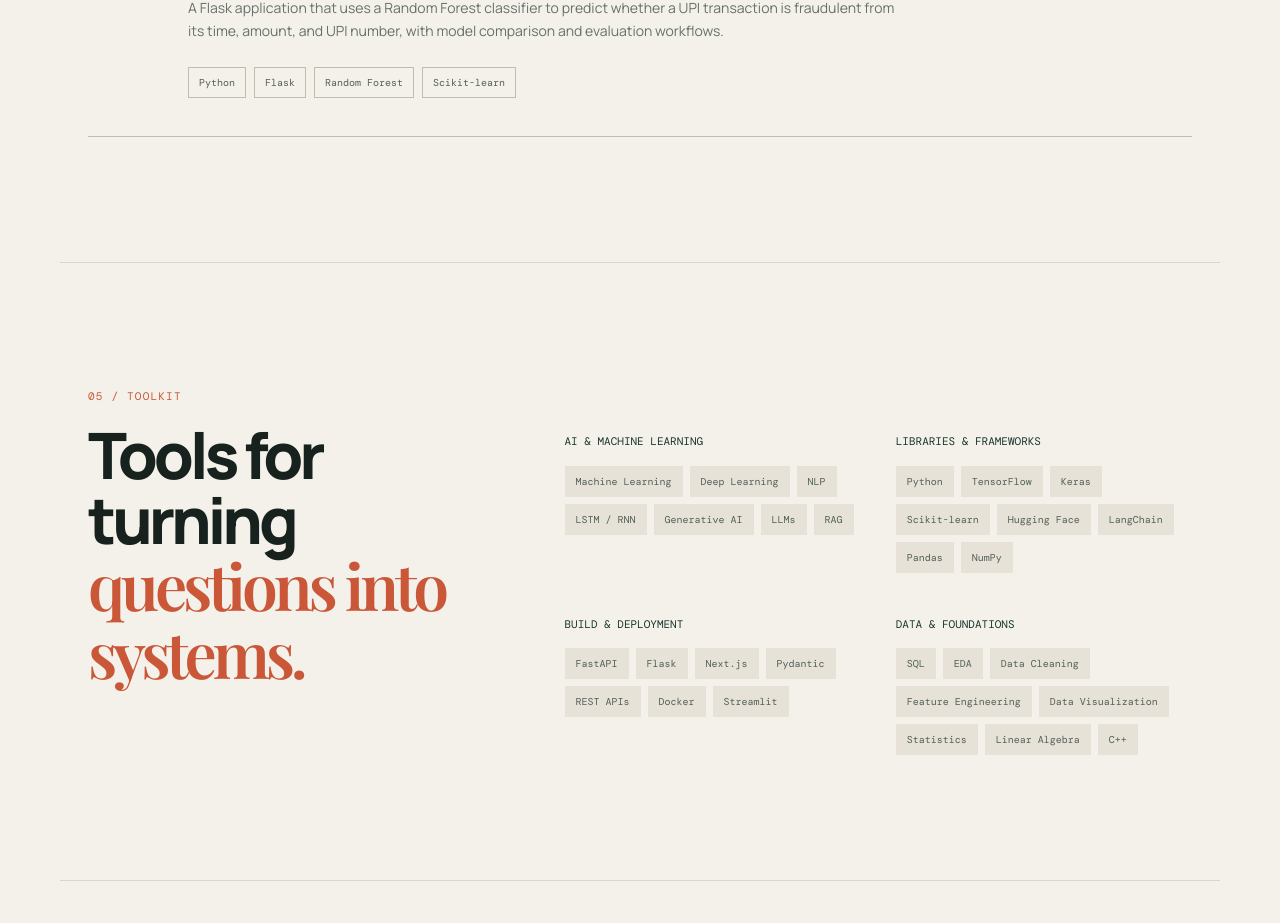
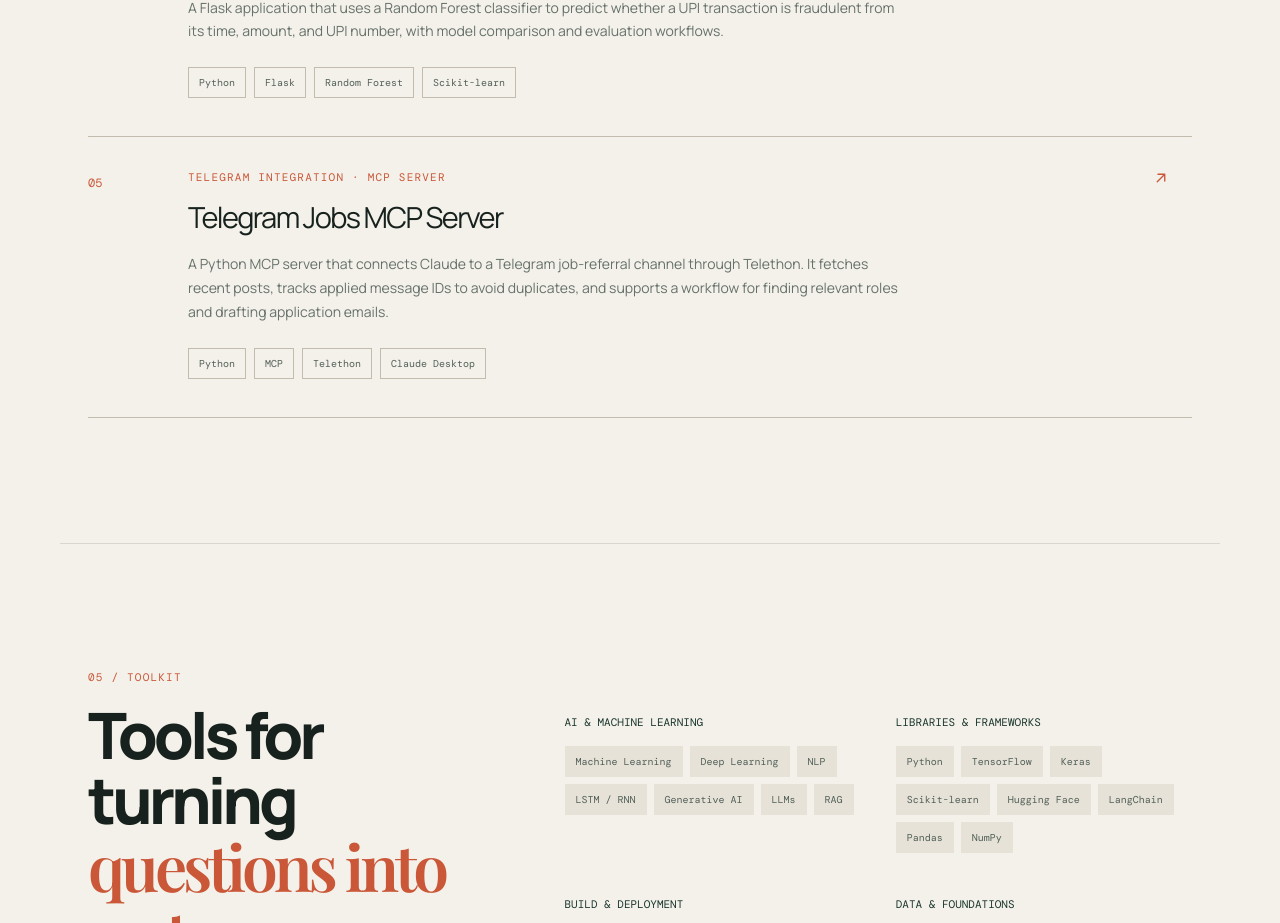
Before and after one commit to Upendra23397/modern-portfolio, a React app: page / in a window 1280 px wide. Shown: the part 4336-5259 px from the top of the page. Built offline with nearby package versions, Linux system fonts and the light colour scheme; the HTML template or start-up script is replaced by a standard one; a web font is replaced by a local one.

Commit message:
added new project MCP Sever

```diff
--- a/src/App.jsx
+++ b/src/App.jsx
@@ -38,7 +38,8 @@ const projects = [
   { number: "01", title: "AI Assessment Extraction & Answer Mapping", type: "Full-stack AI application", description: "A complete assessment workflow that uses Gemini Vision to extract questions and handwritten answers, match them despite ordering differences, and return per-question grading with feedback.", tech: ["FastAPI", "Next.js", "Gemini Vision", "Pydantic"], link: "https://github.com/Upendra23397/AI-Based-Assessment-Extraction-Answer-Mapping" },
   { number: "02", title: "AI-Powered RAG Book Assistant", type: "Document intelligence", description: "A context-aware PDF question answering system with document ingestion, chunking, embeddings, semantic retrieval, prompt templates, and an interactive Streamlit interface.", tech: ["Python", "LangChain", "ChromaDB", "Google Gemini"], link: "https://github.com/Upendra23397/RAG-BOOK-ASSISTANT" },
   { number: "03", title: "Next Word Predictor", type: "Natural language processing", description: "An LSTM model trained on 26,000+ text samples with a complete tokenization and sequence pipeline. The Streamlit app returns the top five suggestions with confidence scores.", tech: ["Python", "TensorFlow", "LSTM", "Streamlit"], link: "https://github.com/Upendra23397/Next_Word_Predictor-LSTM" },
-  { number: "04", title: "UPI Fraud Detection", type: "Machine learning web application", description: "A Flask application that uses a Random Forest classifier to predict whether a UPI transaction is fraudulent from its time, amount, and UPI number, with model comparison and evaluation workflows.", tech: ["Python", "Flask", "Random Forest", "Scikit-learn"], link: "https://github.com/Upendra23397/upi_fraud_detection" }
+  { number: "04", title: "UPI Fraud Detection", type: "Machine learning web application", description: "A Flask application that uses a Random Forest classifier to predict whether a UPI transaction is fraudulent from its time, amount, and UPI number, with model comparison and evaluation workflows.", tech: ["Python", "Flask", "Random Forest", "Scikit-learn"], link: "https://github.com/Upendra23397/upi_fraud_detection" },
+  { number: "05", title: "Telegram Jobs MCP Server", type: "Telegram integration · MCP server", description: "A Python MCP server that connects Claude to a Telegram job-referral channel through Telethon. It fetches recent posts, tracks applied message IDs to avoid duplicates, and supports a workflow for finding relevant roles and drafting application emails.", tech: ["Python", "MCP", "Telethon", "Claude Desktop"], link: "https://github.com/Upendra23397/Telegram-MCP-Server" }
 ];
 
 const skillGroups = [
```
